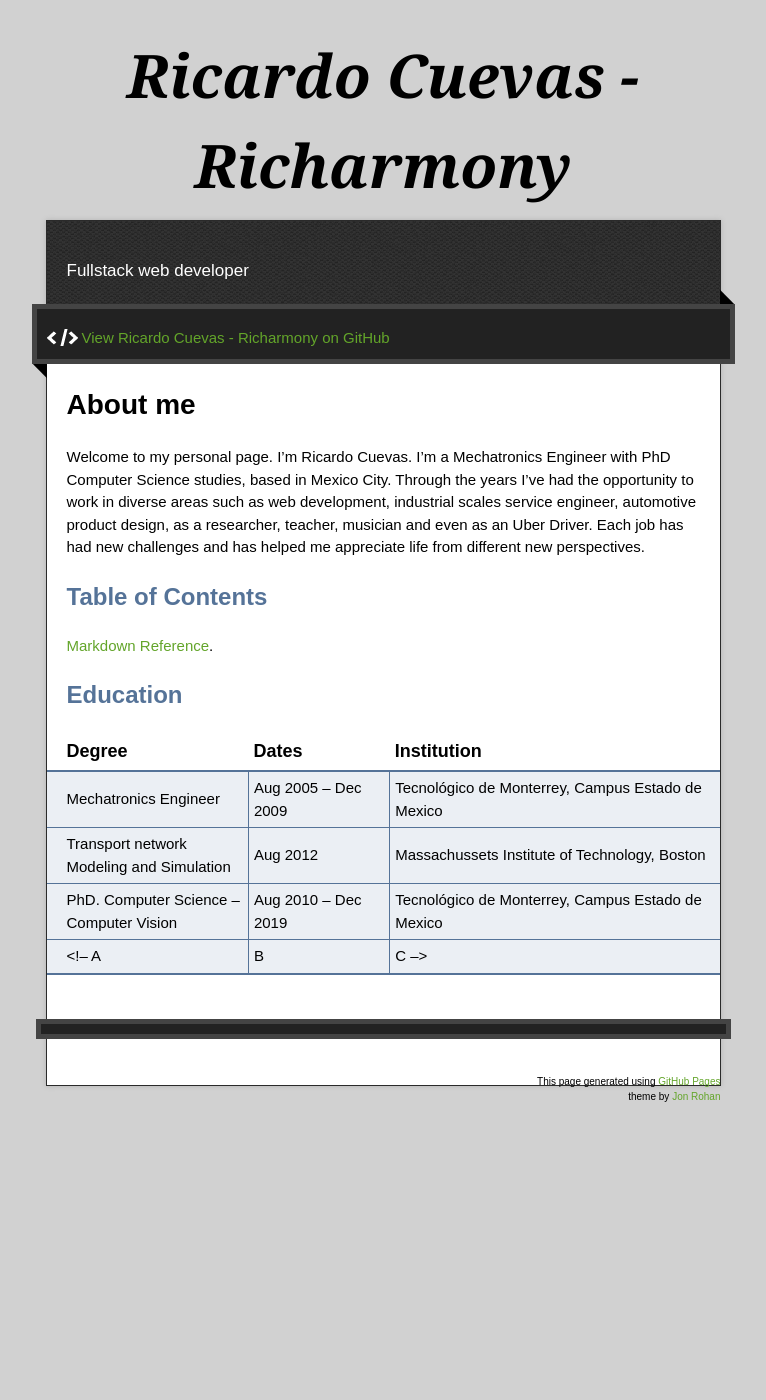
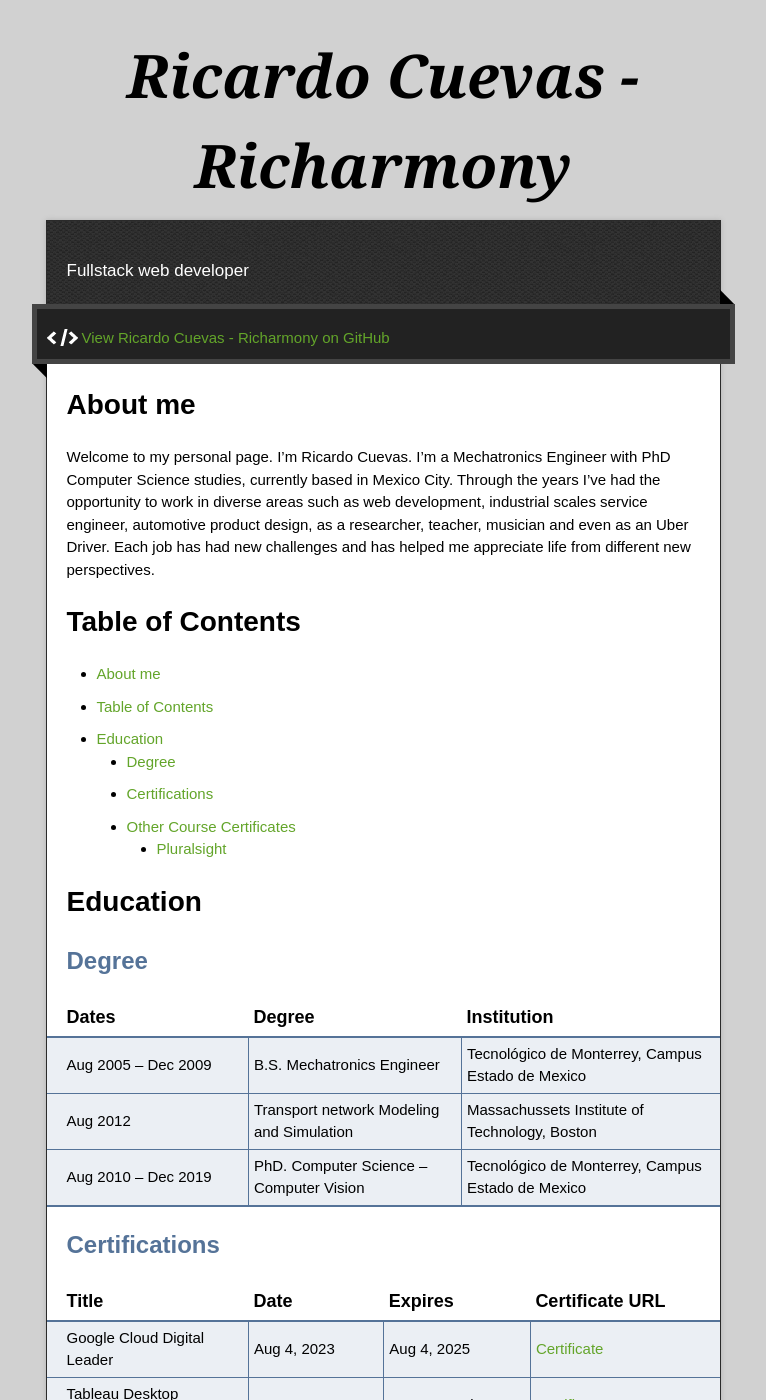
Before and after one commit to richarmony/richarmony.github.io, a Jekyll site: the page built from index.md, in a window 1280 px wide and 1400 px high. Shown: the whole window, without its empty margins (257-1023 px from the left). Built offline with Jekyll 4.4.1, drawn with Linux system fonts in a browser that asks for light colours; some of the changed text lies outside the part shown.

Commit message:
add pluralsight certificates

```diff
--- a/index.md
+++ b/index.md
@@ -3,25 +3,63 @@
 ---
 
 # About me
-Welcome to my personal page. I'm Ricardo Cuevas. I’m a Mechatronics Engineer with PhD Computer Science studies, based in Mexico City. Through the years I’ve had the opportunity to work in diverse areas such as web development, industrial scales service engineer, automotive product design, as a researcher, teacher, musician and even as an Uber Driver. Each job has had new challenges and has helped me appreciate life from different new perspectives.
+Welcome to my personal page. I'm Ricardo Cuevas. I’m a Mechatronics Engineer with PhD Computer Science studies, currently based in Mexico City. Through the years I’ve had the opportunity to work in diverse areas such as web development, industrial scales service engineer, automotive product design, as a researcher, teacher, musician and even as an Uber Driver. Each job has had new challenges and has helped me appreciate life from different new perspectives.
 
-## Table of Contents
+# Table of Contents
 <!-- TODO: make some of these within the same page -->
+
+- [About me](#about-me)
+- [Table of Contents](#table-of-contents)
+- [Education](#education)
+  - [Degree](#degree)
+  - [Certifications](#certifications)
+  - [Other Course Certificates](#other-course-certificates)
+    - [Pluralsight](#pluralsight)
+
+<!-- ## Additional pages -->
 <!-- * [Education](./education.html).
 * [Certificates](./certificates.html).
 * [Research Papers](./another-page.html). -->
-[Markdown Reference](./markdown-reference.html).
+
+<!-- - [Markdown Reference](./markdown-reference.html). -->
+
 <!-- [Link to another page](./another-page.html). -->
 <!-- [FisherVector Research Status](./research-status.html). -->
 
-## Education
+# Education
+## Degree
 
-Degree | Dates |Institution
----------|----------|---------
- Mechatronics Engineer |  Aug 2005 – Dec 2009| Tecnológico de Monterrey, Campus Estado de Mexico
- Transport network Modeling and Simulation|  Aug 2012 | Massachussets Institute of Technology, Boston
- PhD. Computer Science – Computer Vision|Aug 2010 – Dec 2019| Tecnológico de Monterrey, Campus Estado de Mexico
- <!-- A | B | C -->
+|Dates | Degree |Institution|
+|---------|----------|---------
+|Aug 2005 – Dec 2009 | B.S. Mechatronics Engineer | Tecnológico de Monterrey, Campus Estado de Mexico |
+|Aug 2012 | Transport network Modeling and Simulation |  Massachussets Institute of Technology, Boston |
+|Aug 2010 – Dec 2019 | PhD. Computer Science – Computer Vision | Tecnológico de Monterrey, Campus Estado de Mexico |
+
+## Certifications
+
+Title | Date | Expires | Certificate URL
+------|-------|---------|----------------
+Google Cloud Digital Leader | Aug 4, 2023 | Aug 4, 2025 | [Certificate](https://www.credential.net/af1684bc-5653-439e-a83a-7225a232e74b#gs.4kdtaa){:target="_blank"}
+Tableau Desktop Specialist | Aug 13, 2023 | Doesn't Expire | [Certificate](https://www.credly.com/badges/1001029d-7aa5-4e14-9047-4663d18347e8/public_url){:target="_blank"}
+
+## Other Course Certificates
+### Pluralsight
+
+| Date | Title |
+|-----|----------|
+Aug 5, 2023  | [Tableau Desktop Specialist - Modifying Data Connections](https://app.pluralsight.com/achievements/share/6dc89b87-3dd8-45c2-ba57-f7ff538f22f3){:target="_blank"}
+Aug 1, 2023  | [Tableau Desktop Specialist - Connecting to and Preparing Data](https://app.pluralsight.com/achievements/share/937b1fd4-4310-416e-afca-e538a6cc3e93){:target="_blank"}
+Jul 21, 2023 | [Developer Trends & What They Signal About The Future of Tech](https://app.pluralsight.com/achievements/share/1b78da3c-90ff-4ee2-8ec2-213dc2894af0){:target="_blank"}
+Jul 21, 2023 | [Navigate 2022 Pluralsight Keynote with Aaron Skonnard](https://app.pluralsight.com/achievements/share/fa2fdb6d-3eba-4e43-a400-97b9f12f25e0){:target="_blank"}
+Jul 19, 2023 | [Microservices Architecture Fundamentals](https://app.pluralsight.com/achievements/share/9e87966a-bda6-4fa3-b059-40039ce90311){:target="_blank"}
+Jul 18, 2023 | [Artificial Intelligence: The Big Picture of AI](https://app.pluralsight.com/achievements/share/62be0442-0ac0-432d-8b01-844d147a27bc){:target="_blank"}
+Jul 18, 2023 | [Data Science: The Big Picture](https://app.pluralsight.com/achievements/share/da80c25d-3f6b-4c66-a0f6-9385871bec44){:target="_blank"}
+Apr 13, 2023 | [Docker for Web Developers](https://app.pluralsight.com/achievements/share/b4c433fd-bfc2-495a-8606-b539b7873208){:target="_blank"}
+Mar 28, 2023 | [Django: Getting Started](https://app.pluralsight.com/achievements/share/a4377278-424e-4c17-afd0-e8d53e07165c){:target="_blank"}
+Nov 14, 2022 | [FastAPI Fundamentals](https://app.pluralsight.com/achievements/share/752a083a-3fee-4f91-b972-41348dbe2f7a){:target="_blank"}
+Aug 29, 2022 | [Google Cloud Platform Fundamentals](https://app.pluralsight.com/achievements/share/acf15d31-891f-468d-9529-00781e380e6c){:target="_blank"}
+May 19, 2022 | [Introduction to the Linux Essentials 010-160 Exam](https://app.pluralsight.com/achievements/share/ac73af92-8d85-4abc-97b9-76c22abb60cd){:target="_blank"}
+May 17, 2022 | [Pluralsight Learner: Getting Started](https://app.pluralsight.com/achievements/share/1f8d99c2-bf78-466b-a3fd-17d2c0b4e4d3){:target="_blank"}
 
 <!-- ## Additional Trainnings
 
```
Also changed, not shown: favicon.ico (added), 2 other files.
